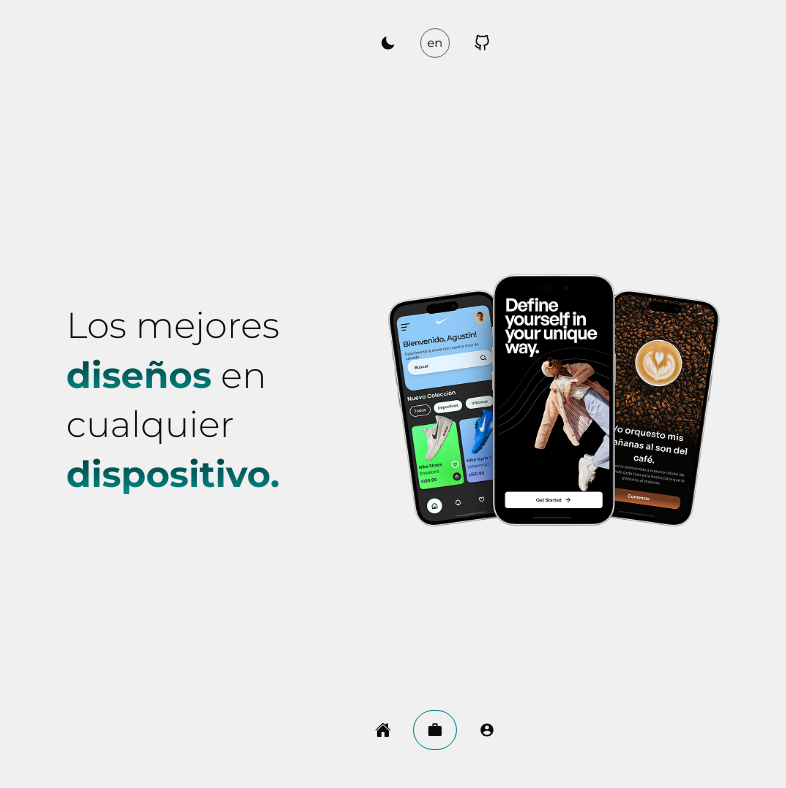
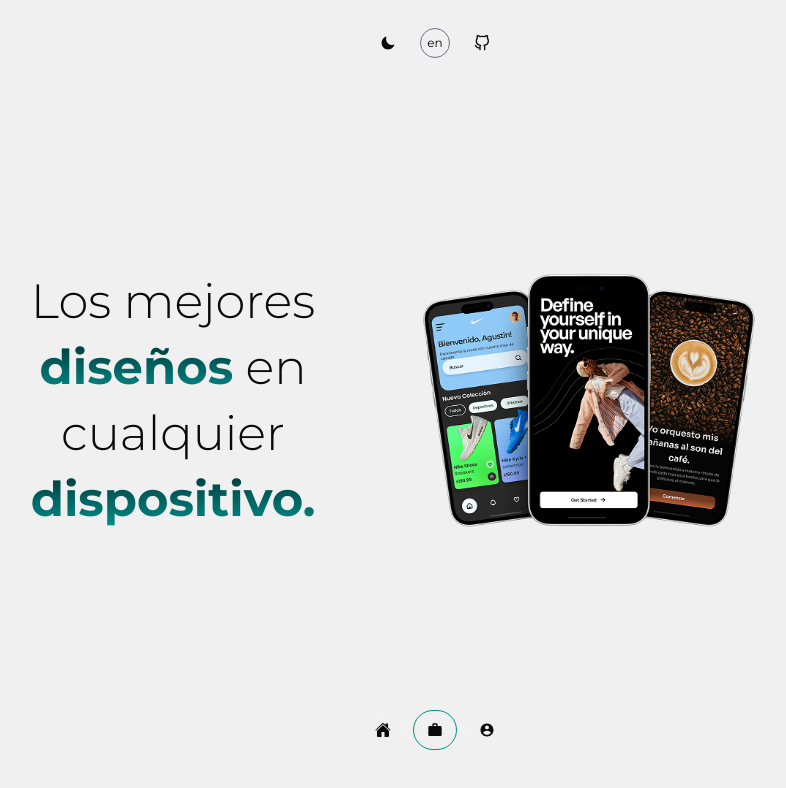
Before and after one commit to Marino-404/PortfolioWeb, a Next.js app: page /skills in a window 1280 px wide. Shown: the top 788 px of the page, without its empty margins (205-991 px from the left). Built offline with nearby package versions, Linux system fonts and the light colour scheme.

Commit message:
Producción

```diff
--- a/app/skills/page.tsx
+++ b/app/skills/page.tsx
@@ -18,27 +18,15 @@ export default function SkillsComponent() {
     >
       <div className="flex flex-col md:flex-row items-center justify-center py-16 px-6 max-w-7xl w-full gap-4 md:gap-6">
         {/* Texto */}
-        <motion.div
-          className="text-center md:text-left basis-auto"
-          initial="hidden"
-          animate="visible"
-          variants={{
-            hidden: {},
-            visible: { transition: { staggerChildren: 0.2 } },
-          }}
+        <motion.h1
+          className="text-3xl md:text-4xl xl:text-5xl sm:text-5xl font-light
+          leading-tight md:leading-snug xl:leading-snug"
+          initial={{ opacity: 0, y: -20 }}
+          animate={{ opacity: 1, y: 0 }}
+          transition={{ duration: 1 }}
         >
-          <motion.h1
-            className="text-3xl md:text-4xl sm:text-5xl font-light leading-tight md:leading-snug"
-            variants={{
-              hidden: { opacity: 0, y: -30 },
-              visible: {
-                opacity: 1,
-                y: 0,
-                transition: { duration: 0.8, ease: "easeOut" },
-              },
-            }}
-          >
-            {h1Parts[0]} {h1Parts[1]} <br />
+          {h1Parts[0]}
+          <span> {h1Parts[1]}</span> <br />
           <span
             className={`font-bold bg-gradient-to-b ${
               theme
@@ -49,7 +37,7 @@ export default function SkillsComponent() {
             {h1Parts[2]}
           </span>{" "}
           {h1Parts[3]} <br />
-            {h1Parts[4]} <br />
+          <span> {h1Parts[4]}</span> <br />
           <span
             className={`font-bold bg-gradient-to-b ${
               theme
@@ -60,7 +48,6 @@ export default function SkillsComponent() {
             {h1Parts[5]}
           </span>
         </motion.h1>
-        </motion.div>
 
         {/* Imagen */}
         <motion.div
@@ -74,7 +61,7 @@ export default function SkillsComponent() {
             alt="Mockup Design"
             width={800}
             height={800}
-            className="w-[500px] sm:w-[400px] md:w-[500px] object-contain"
+            className="w-[500px] sm:w-[400px] md:w-[500px] xl:w-[500px] object-contain"
           />
         </motion.div>
       </div>
```
Lines whose indentation alone changed are shown as unchanged.
